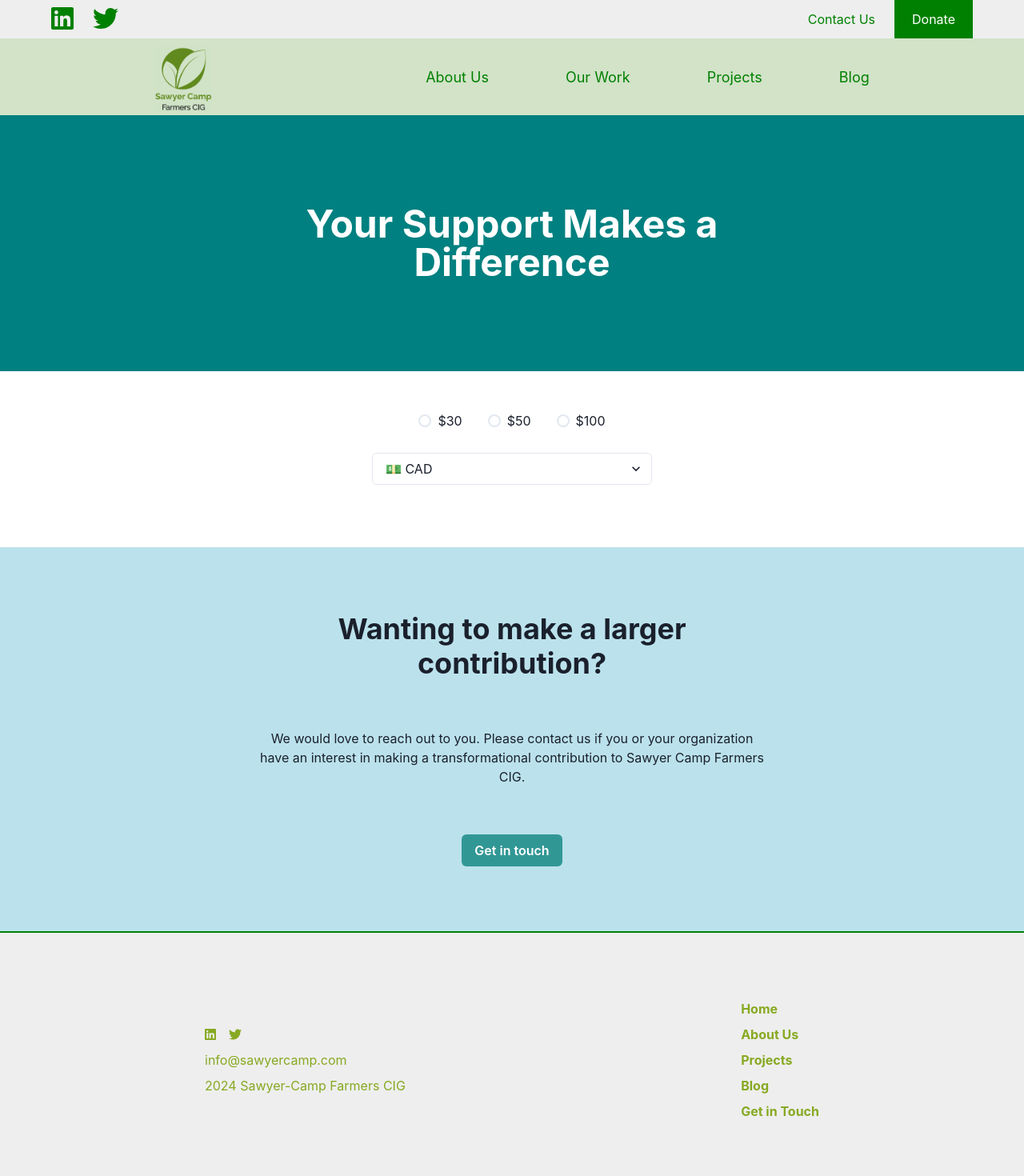
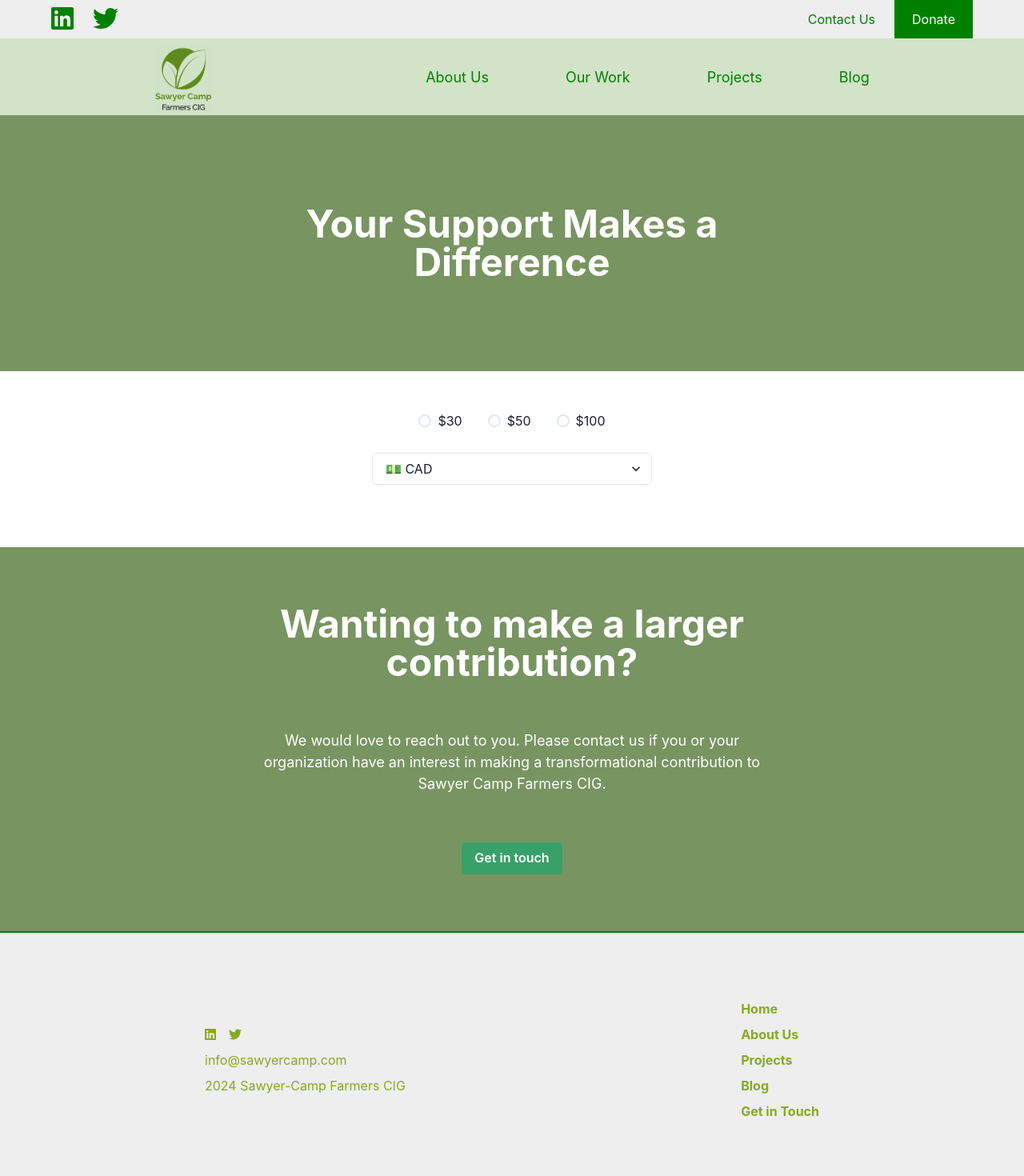
Before and after one commit to thomastepi/sawyer-camp, a React (Create React App) app: page /paypal in a window 1280 px wide. Shown: the top 1470 px of the page at 80% size. Built offline with nearby package versions, Linux system fonts and the light colour scheme; no server answers; a web font is replaced by a local one.

Commit message:
paypal section fixed

```diff
--- a/src/components/DonateLayer.js
+++ b/src/components/DonateLayer.js
@@ -28,7 +28,7 @@ const DonateLayer = () => {
       <Box w="100%" align="center" bg="#789461">
         <Center w="80%" bg="white" py="50px">
           <Box>
-            <Text fontSize='md' w={isMobile ? "90%" : "50%"}>
+            <Text fontSize="md" w={isMobile ? "90%" : "50%"}>
               Through our work we develop actionable solutions for climate
               change adaptation and mitigation in agriculture, support
               smallholder farmers with knowledge and tools for sustainable and
@@ -39,7 +39,7 @@ const DonateLayer = () => {
         </Center>
       </Box>
       <Center w="100%">
-        <Center pb="60px" w="40%" bg="white">
+        <Center pb="60px" w={isMobile ? "80%" : "40%"} bg="white">
           <Button colorScheme="green">
             <Link to="/paypal">Support Our Work</Link>
           </Button>
--- a/src/pages/Paypal.js
+++ b/src/pages/Paypal.js
@@ -56,7 +56,7 @@ const Paypal = () => {
     <>
       <Header />
       <Box>
-        <Box bg="teal" color="white">
+        <Box bg="#789461" color="white">
           <Center py="50px" h="20rem">
             <VStack w={isMobile ? "90%" : "50%"} spacing={9}>
               <Heading align="center" size="2xl">
@@ -125,17 +125,17 @@ const Paypal = () => {
             </Box>
           </>
         </Center>
-        <Center spacing={8} h="30rem" bg="#BBE2EC">
+        <Center color="white" spacing={8} h="30rem" bg="#789461">
           <VStack spacing="60px" w={isMobile ? "90%" : "50%"}>
-            <Heading align="center">
+            <Heading align="center" size="2xl">
               Wanting to make a larger contribution?
             </Heading>
-            <Text align="center">
+            <Text align="center" fontSize="lg">
               We would love to reach out to you. Please contact us if you or
               your organization have an interest in making a transformational
               contribution to Sawyer Camp Farmers CIG.
             </Text>
-            <Button colorScheme="teal">
+            <Button colorScheme="green">
               <Link to="/contact-us">Get in touch</Link>
             </Button>
           </VStack>
```
